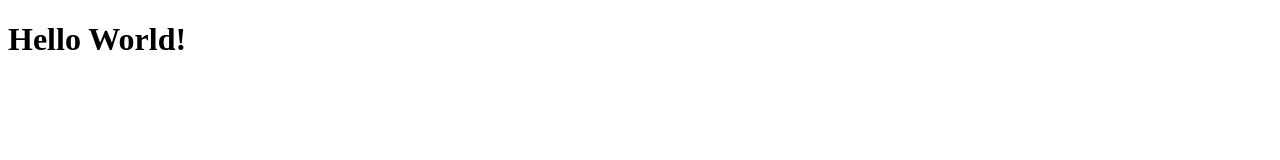
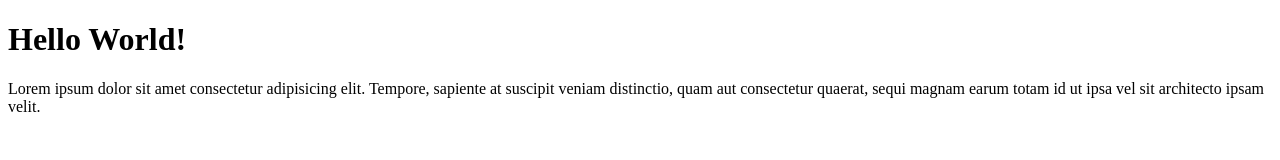
Before and after one commit to Thawanrat024/024_Thawanrat_WebProgramming, a plain HTML site: page index.html in a window 1280 px wide. Drawn offline with Linux system fonts and the light colour scheme.

Commit message:
add paragraph

```diff
--- a/index.html
+++ b/index.html
@@ -7,5 +7,6 @@
 </head>
 <body>
     <h1>Hello World!</h1>
+    <p>Lorem ipsum dolor sit amet consectetur adipisicing elit. Tempore, sapiente at suscipit veniam distinctio, quam aut consectetur quaerat, sequi magnam earum totam id ut ipsa vel sit architecto ipsam velit.</p>
 </body>
 </html>
```
